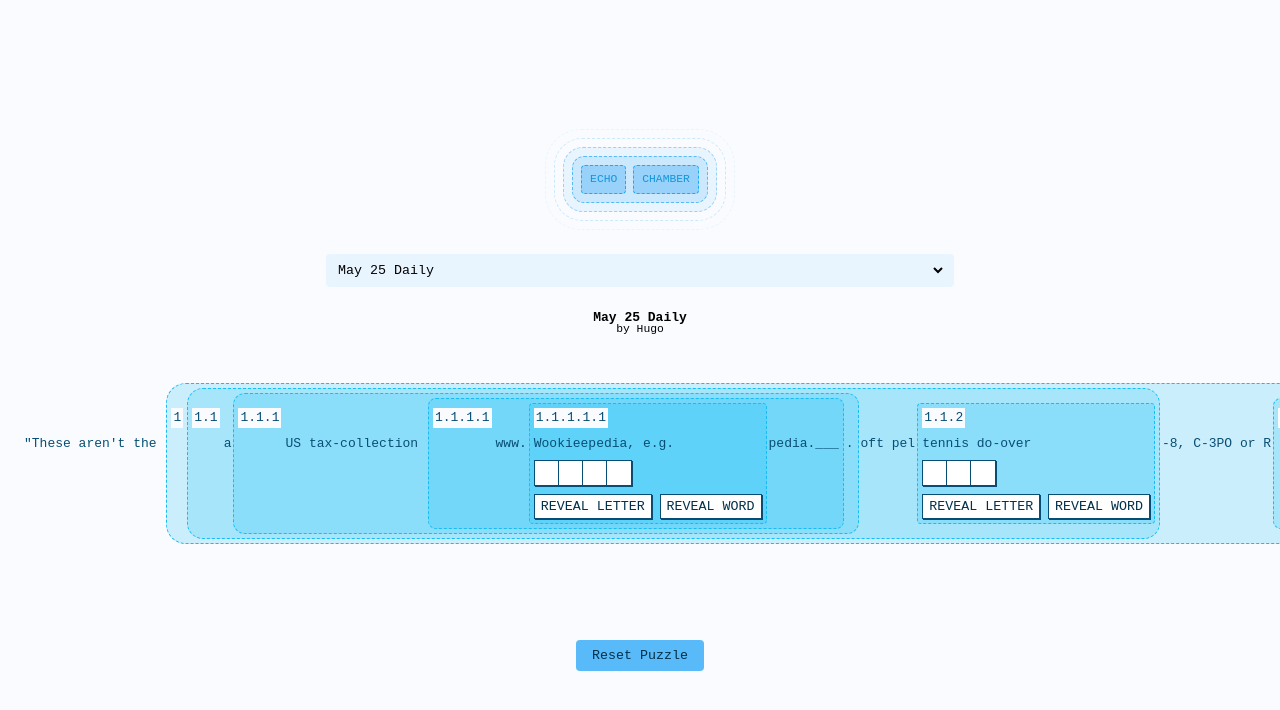
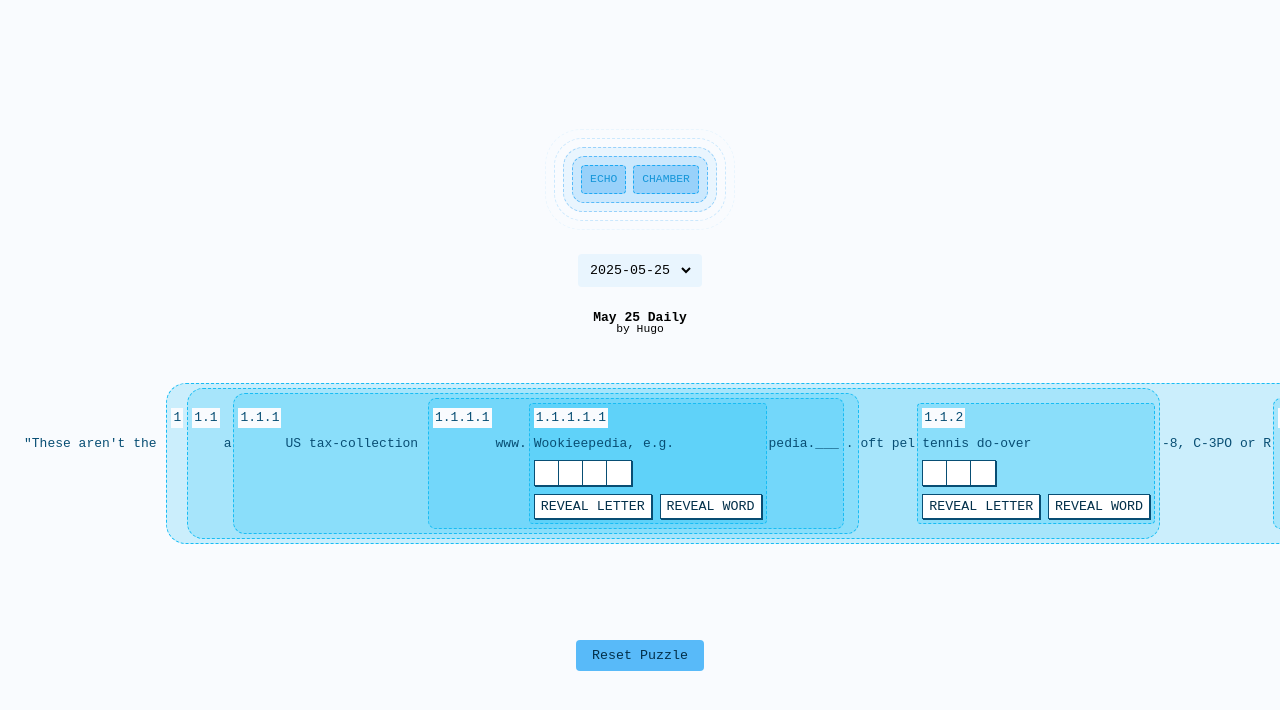
Before and after one commit to hugolynch/echo, a Svelte app: page / in a window 1280 px wide. Shown: the top 710 px of the page. Built offline with nearby package versions, Linux system fonts and the light colour scheme.

Commit message:
Restore 289ad95: Display date in dropdown instead of title

```diff
--- a/src/components/Board.svelte
+++ b/src/components/Board.svelte
@@ -69,7 +69,7 @@
     <select name="puzzles" onchange={choose}>
         {#each filtered as option}
             <option value={option.id} selected={option.id === game.puzzle.id}>
-                {option.name}
+                {option.date}
             </option>
         {/each}
     </select>
```
